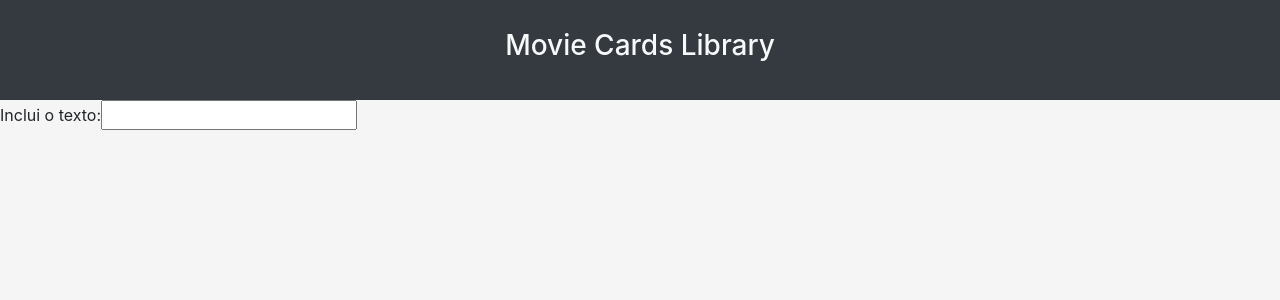
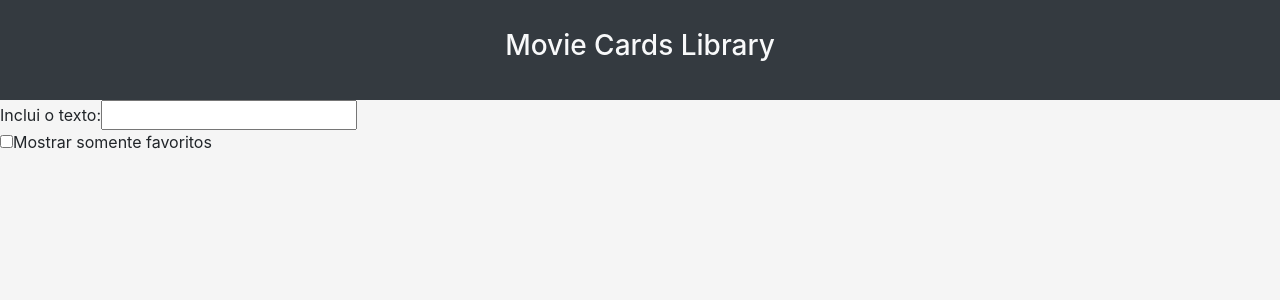
Before and after one commit to tryber/sd-04-block12-project-movie-card-library-stateful, a React (Create React App) app: page / in a window 1280 px wide. Shown: the top 300 px of the page. Built offline with nearby package versions, Linux system fonts and the light colour scheme.

Commit message:
SearchBar

```diff
--- a/src/components/MovieLibrary.jsx
+++ b/src/components/MovieLibrary.jsx
@@ -5,6 +5,7 @@ export default class MovieLibrary extends React.Component {
   constructor(props) {
     super(props);
     this.onSearchTextChange = this.onSearchTextChange.bind(this);
+    this.onBookmarkedChange = this.onBookmarkedChange.bind(this);
     this.state = {
       searchText: '',
       bookmarkedOnly: false,
@@ -18,12 +19,19 @@ export default class MovieLibrary extends React.Component {
     this.setState({ searchText: value });
   }
 
+  onBookmarkedChange(event) {
+    const { checked } = event.target;
+    this.setState({ bookmarkedOnly: checked })
+  }
+
   render() {
     return (
       <div>
         <SearchBar
           searchText={this.state.searchText}
           onSearchTextChange={this.onSearchTextChange}
+          bookmarkedOnly={this.state.bookmarkedOnly}
+          onBookmarkedChange={this.onBookmarkedChange}
         />
       </div>
     );
--- a/src/components/SearchBar.jsx
+++ b/src/components/SearchBar.jsx
@@ -10,6 +10,12 @@ export default class MovieLibrary extends React.Component {
           type="text" name="search" value={this.props.searchText}
           onChange={this.props.onSearchTextChange}
         />
+        <br />
+        <input
+          type="checkbox" name="bookmark" checked={this.props.bookmarkedOnly}
+          onChange={this.props.onBookmarkedChange}
+        />
+        <span>Mostrar somente favoritos</span>
       </div>
     );
   }
```
